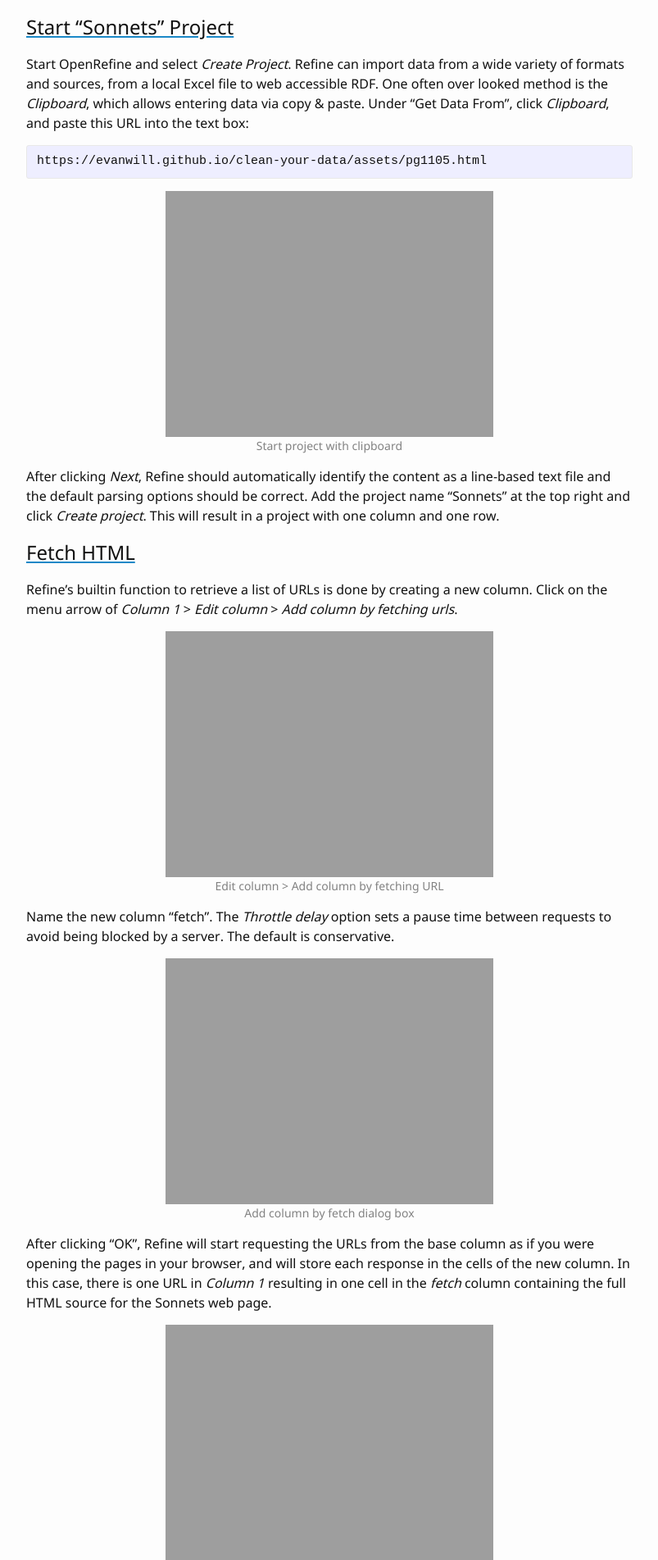
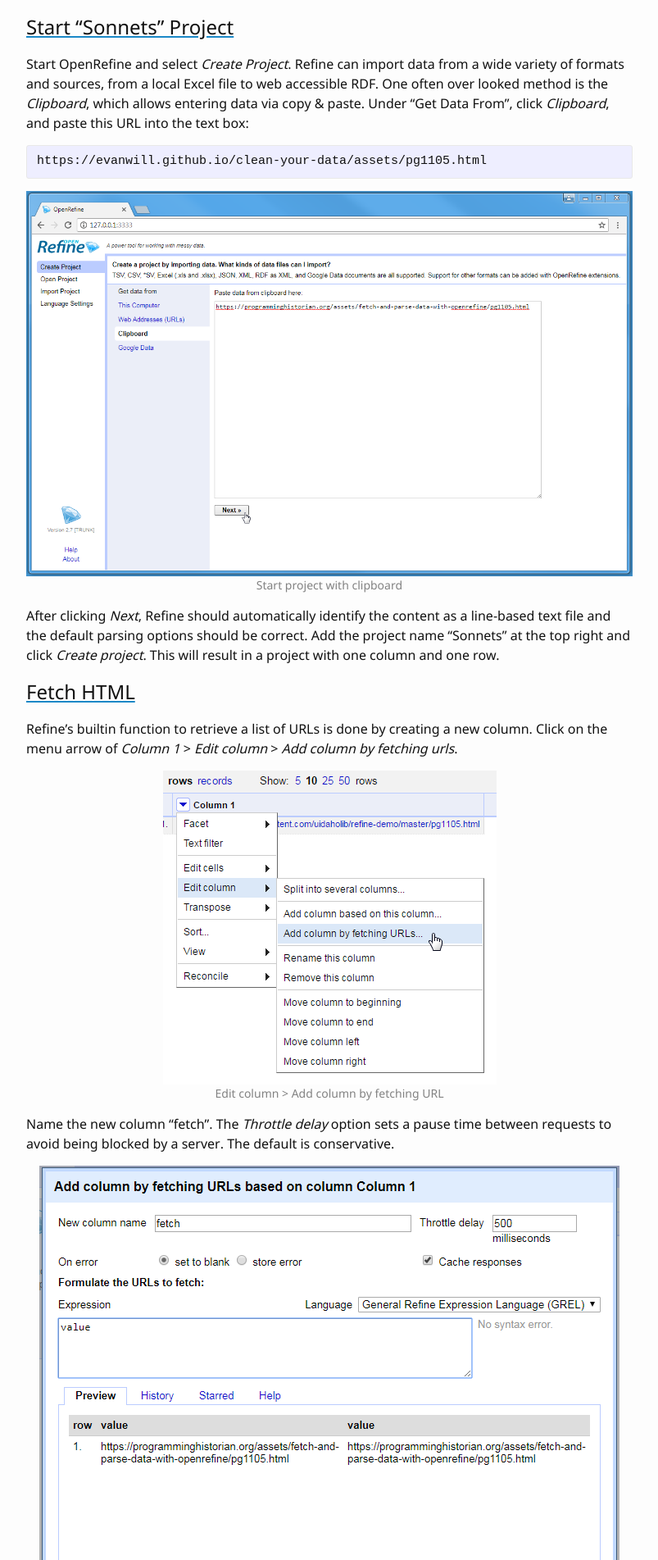
Before and after one commit to evanwill/clean-your-data, a Jekyll site: the page built from sonnets-demo.md, in a window 1280 px wide. Shown: the part 479-2382 px from the top of the page at 82% size, without its empty margins (238-1041 px from the left). Built offline with Jekyll 4.4.1, drawn with Linux system fonts in a browser that asks for light colours.

Commit message:
fix image links in demo fig includes

````diff
--- a/sonnets-demo.md
+++ b/sonnets-demo.md
@@ -28,7 +28,7 @@ Under "Get Data From", click *Clipboard*, and paste this URL into the text box:
 https://evanwill.github.io/clean-your-data/assets/pg1105.html
 ```
 
-{% include figure.html file="lesson/refine-clipboard1.png" caption="Start project with clipboard" %}
+{% include figure.html img="lesson/refine-clipboard1.png" caption="Start project with clipboard" %}
 
 After clicking *Next*, Refine should automatically identify the content as a line-based text file and the default parsing options should be correct.
 Add the project name "Sonnets" at the top right and click *Create project*.
@@ -39,18 +39,18 @@ This will result in a project with one column and one row.
 Refine's builtin function to retrieve a list of URLs is done by creating a new column.
 Click on the menu arrow of *Column 1* > *Edit column* > *Add column by fetching urls*.
 
-{% include figure.html caption="Edit column > Add column by fetching URL" file="lesson/refine-fetch1.png" %}
+{% include figure.html caption="Edit column > Add column by fetching URL" img="lesson/refine-fetch1.png" %}
 
 Name the new column "fetch".
 The *Throttle delay* option sets a pause time between requests to avoid being blocked by a server.
 The default is conservative.
 
-{% include figure.html caption="Add column by fetch dialog box" file="lesson/refine-fetch1.2.png" %}
+{% include figure.html caption="Add column by fetch dialog box" img="lesson/refine-fetch1.2.png" %}
 
 After clicking "OK", Refine will start requesting the URLs from the base column as if you were opening the pages in your browser, and will store each response in the cells of the new column.
 In this case, there is one URL in *Column 1* resulting in one cell in the *fetch* column containing the full HTML source for the Sonnets web page.
 
-{% include figure.html caption="Fetch results" file="lesson/refine-fetch1.3.png" %}
+{% include figure.html caption="Fetch results" img="lesson/refine-fetch1.3.png" %}
 
 ## Parse HTML
 
@@ -62,12 +62,12 @@ To make examining the HTML easier, click on the URL in *Column 1* to open the li
 In this case the sonnets page does not have distinctive semantic markup, but each poem is contained inside a single `<p>` element.
 Thus, if all the paragraphs are selected, the sonnets can be extracted from the group.
 
-{% include figure.html caption="Each sonnet is a \<p\> with lines separated by \<br /\>" file="lesson/refine-sonnet-markup.png" %}
+{% include figure.html caption="Each sonnet is a \<p\> with lines separated by \<br /\>" img="lesson/refine-sonnet-markup.png" %}
 
 On the *fetch* column, click on the menu arrow > *edit column* > *Add column based on this column*.
 Give the new column the name "parse", then click in the *Expression* text box.
 
-{% include figure.html caption="Edit column > Add column based on this column" file="lesson/refine-expression-box.png" %}
+{% include figure.html caption="Edit column > Add column based on this column" img="lesson/refine-expression-box.png" %}
 
 Data in Refine can be transformed using the [General Refine Expression Language](https://github.com/OpenRefine/OpenRefine/wiki/General-Refine-Expression-Language) (GREL).
 The *Expression* box accepts GREL functions that will be applied to each cell in the existing column to create values for the new one.
@@ -87,7 +87,7 @@ value.parseHtml().select("p")
 
 Do not click *OK* at this point, simply look at the *Preview* to see the result of the expression.
 
-{% include figure.html caption="Edit the GREL expression, parseHtml function" file="lesson/refine-parse-html.png" %}
+{% include figure.html caption="Edit the GREL expression, parseHtml function" img="lesson/refine-parse-html.png" %}
 
 Notice that the output on the right no longer starts with the HTML root elements (`<!DOCTYPE html` etc.) seen on the left.
 Instead, it starts with a square bracket `[`, displaying an [array](https://en.wikipedia.org/wiki/Array_data_type) of all the `p` elements found in the page.
@@ -127,7 +127,7 @@ Individual rows for each sonnet can be created by splitting the cell.
 Click the menu arrow on the *parse* column > *Edit cells* > *Split multi-valued cells*.
 Enter the separator `|` that was used to `join` in the last step.
 
-{% include figure.html caption="Edit cells > Split multivalued cells" file="lesson/refine-split-multivalued.png" %}
+{% include figure.html caption="Edit cells > Split multivalued cells" img="lesson/refine-split-multivalued.png" %}
 
 After this operation, the top of the project table should now read 154 rows.
 Below the number is an option toggle "Show as: *rows* *records*".
@@ -136,7 +136,7 @@ Keeping track of these numbers is an important "sanity check" when transforming
 The 154 rows make sense because the ebook contained 154 sonnets, while 1 record represents the original table with only one row.
 An unexpected number would indicate a problem with the transformation.
 
-{% include figure.html caption="Project rows" file="lesson/refine-rows.png" %}
+{% include figure.html caption="Project rows" img="lesson/refine-rows.png" %}
 
 Each cell in the *parse* column now contains one sonnet surround by a `<p>` tag.
 The tags can be cleaned up by parsing the HTML again.
@@ -155,7 +155,7 @@ value.parseHtml().select("p")[0].innerHtml()
 
 Click *OK* to transform all 154 cells in the column.
 
-{% include figure.html caption="Edit cells > Transform" file="lesson/refine-innerhtml.png" %}
+{% include figure.html caption="Edit cells > Transform" img="lesson/refine-innerhtml.png" %}
 
 <div class="alert alert-warning">
 In the expression above <code>select</code> returns an array of <code>p</code> elements even though there is only one in each cell.
@@ -192,7 +192,7 @@ Create new columns from the *parse* column using these names and expressions:
 - "number", `value.split("<br />")[0].trim()`
 - "first", `value.split("<br />")[1].trim()`
 
-{% include figure.html caption="GREL split and trim" file="lesson/refine-add-num-column.png" %}
+{% include figure.html caption="GREL split and trim" img="lesson/refine-add-num-column.png" %}
 
 The next column to create is the full sonnet text which contains multiple lines.
 However, `trim()` will only clean the beginning and end of the cell, leaving unnecessary whitespace in the body of the sonnet.
@@ -216,7 +216,7 @@ Thus, the final expression to extract and clean the full sonnet text is:
 forEach(value.split("<br />"), line, line.trim()).slice(1).join("\n")
 ```
 
-{% include figure.html caption="GREL forEach expression" file="lesson/refine-foreach.png" %}
+{% include figure.html caption="GREL forEach expression" img="lesson/refine-foreach.png" %}
 
 Click "OK" to create the column.
 Following the same technique, add another new column from *parse* named "last" to represent the final couplet lines using:
@@ -238,19 +238,19 @@ This is a typical Refine workflow allowing each transformation to be easily chec
 At this point the unnecessary columns can be removed.
 Click on the *All* column > *Edit columns* > *Re-order / remove columns*.
 
-{% include figure.html caption="All > Edit columns" file="lesson/refine-reorder.png" %}
+{% include figure.html caption="All > Edit columns" img="lesson/refine-reorder.png" %}
 
 Drag unwanted column names to the right side of the dialog box, in this case *Column 1*, *fetch*, and *parse*.
 Drag the remaining columns into the desired order on the left side.
 Click *Ok* to remove and reorder the data set.
 
-{% include figure.html caption="Re-order / Remove columns" file="lesson/refine-reorder2.png" %}
+{% include figure.html caption="Re-order / Remove columns" img="lesson/refine-reorder2.png" %}
 
 Use filters and facets to explore and subset the collection of sonnets.
 Then click the export button to generate a version of the new sonnet table for use outside of Refine.
 Only the currently selected subset will be exported.
 
-{% include figure.html caption="Export CSV" file="lesson/refine-export.png" %}
+{% include figure.html caption="Export CSV" img="lesson/refine-export.png" %}
 
 # Advanced APIs with Jython
 
@@ -280,7 +280,7 @@ We will use this window to test out a series of expressions, so leave it open un
 On the right side of the *Expression* box is a drop down to change the expression language.
 Select *Python / Jython* from the list.
 
-{% include figure.html caption="Jython expression" file="lesson/refine-jython.png" %}
+{% include figure.html caption="Jython expression" img="lesson/refine-jython.png" %}
 
 Notice that the preview now shows `null` for the output.
 A Jython expression in Refine must have a `return` statement to add the output to the new cells in the transformation.
@@ -301,7 +301,7 @@ get = urllib2.urlopen("http://www.jython.org/")
 return get.read()
 ```
 
-{% include figure.html caption="Jython GET request" file="lesson/refine-jython-expression.png" %}
+{% include figure.html caption="Jython GET request" img="lesson/refine-jython-expression.png" %}
 
 The preview should display the HTML source of the Jython home page, this is an HTTP GET request as in previous fetch examples.
 Notice that similar to opening and reading a text file with Python, `urlopen()` returns a file-like object that must be `read()` into a string.
@@ -338,7 +338,7 @@ post = urllib2.urlopen(url, data)
 return post.read()
 ```
 
-{% include figure.html caption="jython request" file="lesson/refine-jython-request.png" %}
+{% include figure.html caption="jython request" img="lesson/refine-jython-request.png" %}
 
 Click *OK* and the Jython script will run for every row in the column.
 The JSON response can then be parsed with GREL using the methods demonstrated in *Example 2* (for example, `value.parseJson()['label']`).
````
Also changed, not shown: chronam-demo.md (+6 -6 lines).
